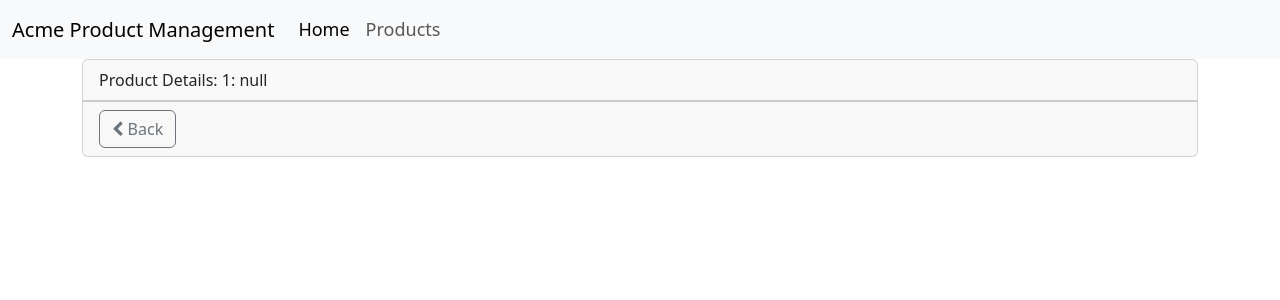
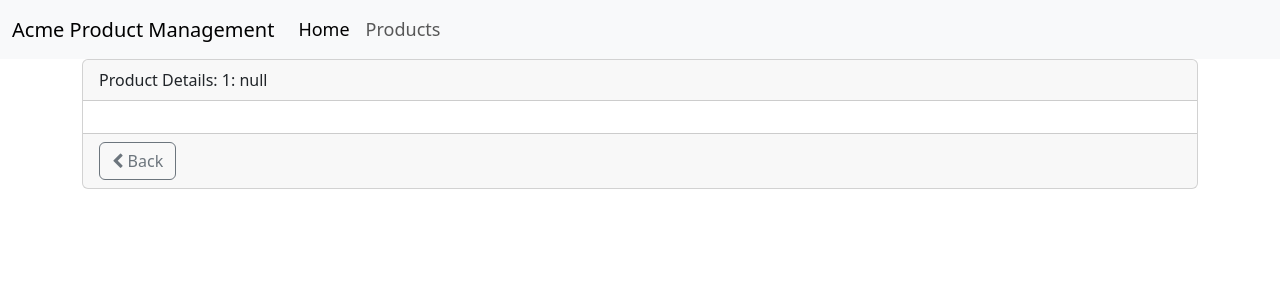
Before and after one commit to Jmucheke/Acme-Product-Management, an Angular app: page /products/1 in a window 1280 px wide. Shown: the top 300 px of the page. Built offline with nearby package versions, Linux system fonts and the light colour scheme.

Commit message:
Added get on product method

```diff
--- a/src/app/products/product-detail/product-detail.component.html
+++ b/src/app/products/product-detail/product-detail.component.html
@@ -1,6 +1,10 @@
 <div class="card">
   <div class="card-header">
     {{pageTitle + ': ' + product?.productName}}
+  </div>
+
+  <div class="card-body">
+
   </div>
 
   <div class="card-footer">
--- a/src/app/products/product-detail/product-detail.component.ts
+++ b/src/app/products/product-detail/product-detail.component.ts
@@ -1,3 +1,4 @@
+import { ProductService } from './../product-list/services/product.service';
 import { IProduct } from './../../interface';
 import { Component, OnInit } from '@angular/core';
 import { ActivatedRoute, Router } from '@angular/router';
@@ -14,7 +15,7 @@ export class ProductDetailComponent implements OnInit {
   pageTitle: string = 'Product Details';
   product: IProduct | undefined;
 
-  constructor(private route: ActivatedRoute, private router: Router) { }
+  constructor(private route: ActivatedRoute, private router: Router, private productService:ProductService) { }
 
   onBack():void{
     this.router.navigate(['/products']);
@@ -24,6 +25,9 @@ export class ProductDetailComponent implements OnInit {
   ngOnInit(): void {
     const id = Number(this.route.snapshot.paramMap.get('id'));
     this.pageTitle += `: ${id}`
+
+
+    // this.productService.get
   }
 
 }
```
Also changed, not shown: src/app/products/product-list/services/product.service.ts (+7 -0 lines).
